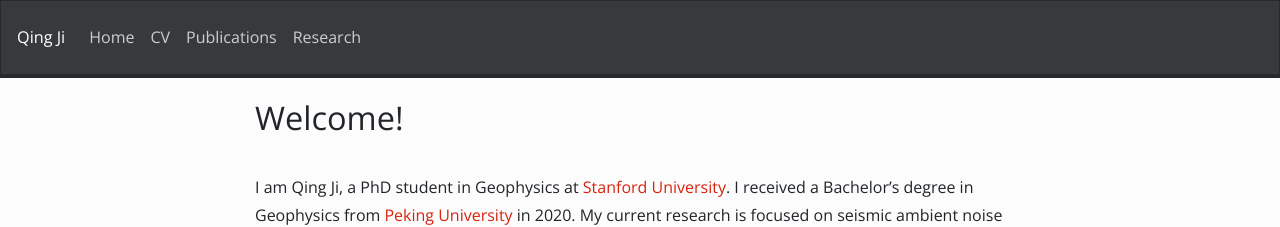
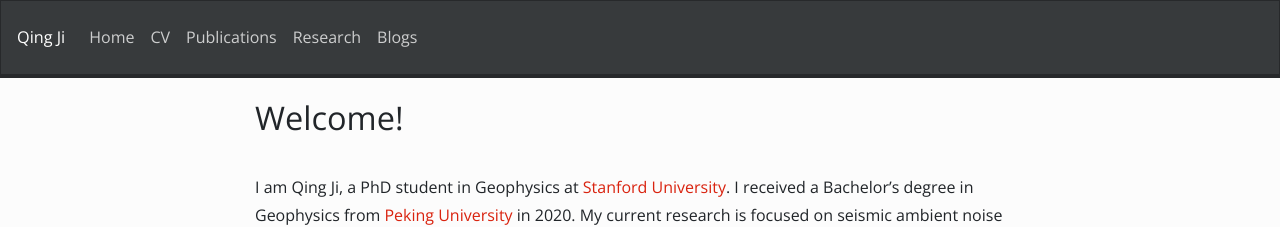
Before and after one commit to NickJi98/NickJi98.github.io, a Jekyll site: the page built from _pages/home.md, in a window 1280 px wide. Shown: the top 227 px of the page. Built offline with Jekyll 4.4.1, drawn with Linux system fonts in a browser that asks for light colours; nearby versions of some CDN libraries; a style sheet for code colours, icons or effects is not loaded.

Commit message:
Update _config.yml

```diff
--- a/_config.yml
+++ b/_config.yml
@@ -31,6 +31,7 @@ nav_pages:
   - name: CV
   - name: Publications
   - name: Research
+  - name: Blogs
 
 include:
   - .htaccess
```
